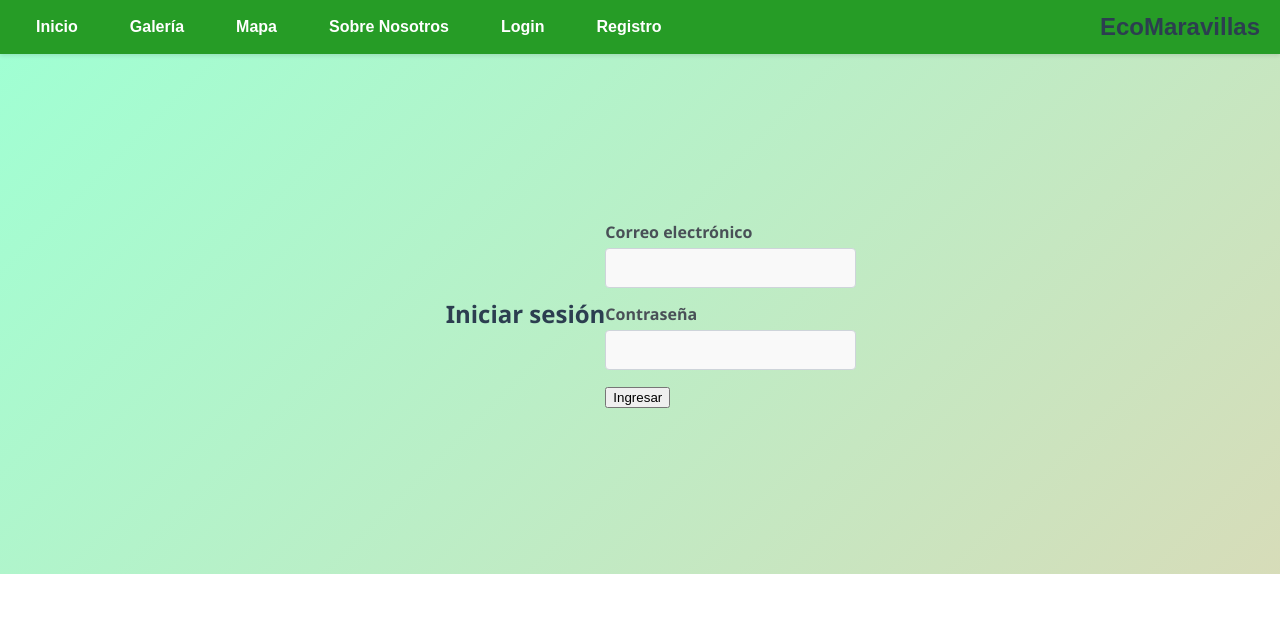
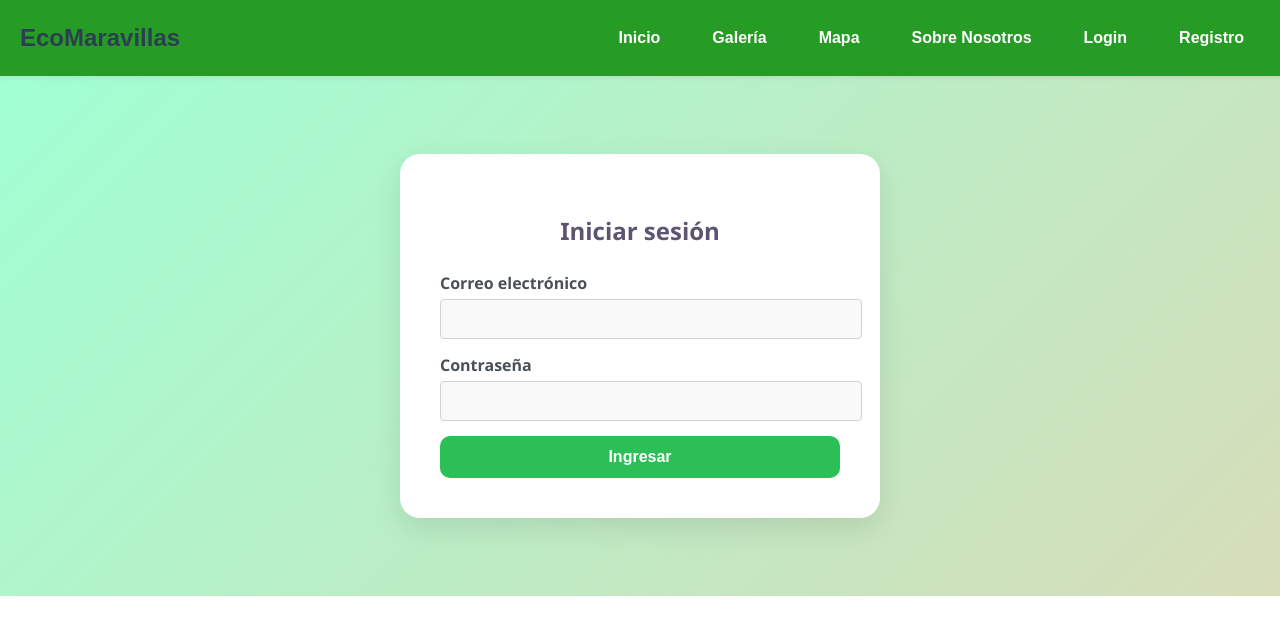
Before and after one commit to BurquerRayon/EcoMaravillas, a React (Create React App) app in the folder client/: page /login in a window 1280 px wide. Shown: the top 634 px of the page. Built offline with nearby package versions, Linux system fonts and the light colour scheme.

Commit message:
modified:   client/src/components/Navbar.jsx 	modified:   client/src/pages/Login.jsx 	modified:   client/src/styles/Navbar.css

```diff
--- a/client/src/components/Navbar.jsx
+++ b/client/src/components/Navbar.jsx
@@ -16,18 +16,27 @@ const Navbar = () => {
   const toggleMenu = () => setMenuOpen(!menuOpen);
 
   return (
-      <nav className="navbar">
+    <nav className="navbar">
+      <h2 className="logo">EcoMaravillas</h2>
+
       <ul className="nav-links">
-          {/* Menú o enlaces a la izquierda */}
+        <li><Link to="/" className="nav-button">Inicio</Link></li>
 
-        <li><Link to="/">Inicio</Link></li>
+        {!user && (
+          <>
+            <li><Link to="/gallery" className="nav-button">Galería</Link></li>
+            <li><Link to="/map" className="nav-button">Mapa</Link></li>
+            <li><Link to="/about" className="nav-button">Sobre Nosotros</Link></li>
+            <li><Link to="/login" className="nav-button">Login</Link></li>
+            <li><Link to="/registro" className="nav-button">Registro</Link></li>
+          </>
+        )}
 
         {user && (
           <li className="dropdown">
-            <button className="dropbtn" onClick={toggleMenu}>
+            <button className="nav-button dropbtn" onClick={toggleMenu}>
               {user.rol.charAt(0).toUpperCase() + user.rol.slice(1)} ▾
             </button>
-
             {menuOpen && (
               <ul className="dropdown-content">
                 {user.rol === 'cliente' && (
@@ -39,14 +48,12 @@ const Navbar = () => {
                     <li><button onClick={handleLogout}>Cerrar sesión</button></li>
                   </>
                 )}
-
                 {user.rol === 'empleado' && (
                   <>
                     <li><Link to="/admin/dashboard">Panel de Control</Link></li>
                     <li><button onClick={handleLogout}>Cerrar sesión</button></li>
                   </>
                 )}
-
                 {user.rol === 'admin' && (
                   <>
                     <li><Link to="/admin/config">Configuraciones</Link></li>
@@ -58,18 +65,7 @@ const Navbar = () => {
             )}
           </li>
         )}
-
-        {!user && (
-          <>
-            <li><Link to="/gallery">Galería</Link></li>
-            <li><Link to="/map">Mapa</Link></li>
-            <li><Link to="/about">Sobre Nosotros</Link></li>
-            <li><Link to="/login">Login</Link></li>
-            <li><Link to="/registro">Registro</Link></li>
-          </>
-        )}
       </ul>
-    <h2 className="logo">EcoMaravillas</h2>
     </nav>
   );
 };
--- a/client/src/pages/Login.jsx
+++ b/client/src/pages/Login.jsx
@@ -1,8 +1,8 @@
 import React, { useState } from 'react';
 import { useNavigate } from 'react-router-dom';
 import axios from 'axios';
-import { useAuth } from '../context/AuthContext'; // Asegúrate de tener este contexto creado
-import '../styles/Login.css'; // Puedes personalizar este CSS
+import { useAuth } from '../context/AuthContext';
+import '../styles/Login.css';
 
 const Login = () => {
   const [formData, setFormData] = useState({ correo: '', contrasena: '' });
@@ -26,9 +26,8 @@ const Login = () => {
     try {
       const res = await axios.post('http://localhost:3001/api/auth/login', formData);
 
-      login(res.data.user); // Guarda el usuario en el contexto
+      login(res.data.user);
 
-      // Redirigir según rol
       const rol = res.data.user.rol;
       if (rol === 'cliente') navigate('/home/client');
       else if (rol === 'empleado') navigate('/home/employee');
@@ -42,6 +41,7 @@ const Login = () => {
 
   return (
     <div className="login-container">
+      <div className="login-box">
         <h2>Iniciar sesión</h2>
         <form onSubmit={handleSubmit}>
           <div className="form-group">
@@ -66,10 +66,11 @@ const Login = () => {
             />
           </div>
 
-        <button type="submit">Ingresar</button>
+          <button type="submit" className="btn">Ingresar</button>
         </form>
 
-      {mensaje && <p className="login-message">{mensaje}</p>}
+        {mensaje && <p id="login-message">{mensaje}</p>}
+      </div>
     </div>
   );
 };
--- a/client/src/styles/Navbar.css
+++ b/client/src/styles/Navbar.css
@@ -6,13 +6,20 @@
   align-items: center;
   padding: 10px 20px;
   font-family: Arial, sans-serif;
-  box-shadow: 0 2px 4px rgba(0,0,0,0.1);
+  box-shadow: 0 2px 4px rgba(148, 43, 43, 0.1);
   position: sticky;
   top: 0;
   z-index: 1000;
 }
 
-.navbar .logo {
+.nav-links li,
+.dropbtn {
+  display: flex;
+  align-items: center;
+  height: 40px;
+}
+
+.navbar .logo{
   margin: 0;
   font-size: 1.5rem;
   font-weight: bold;
```
Lines whose indentation alone changed are shown as unchanged.
